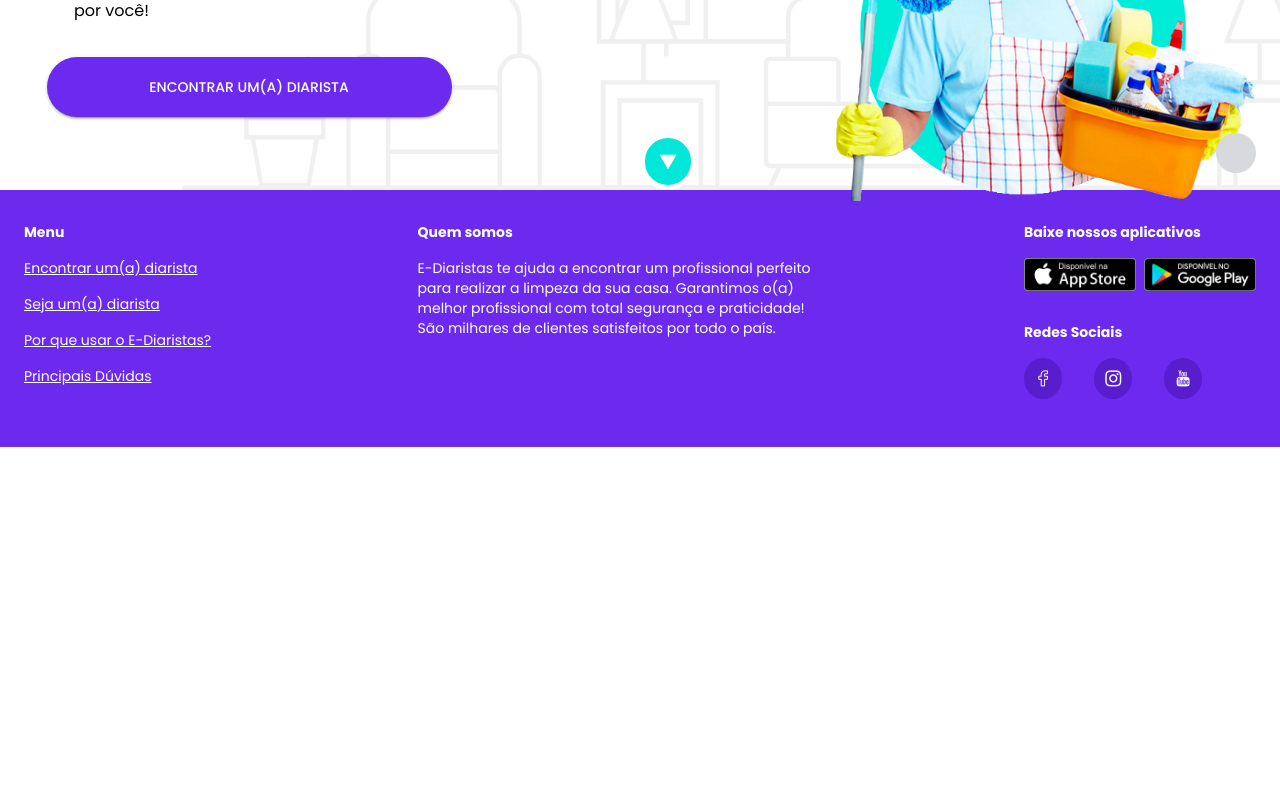
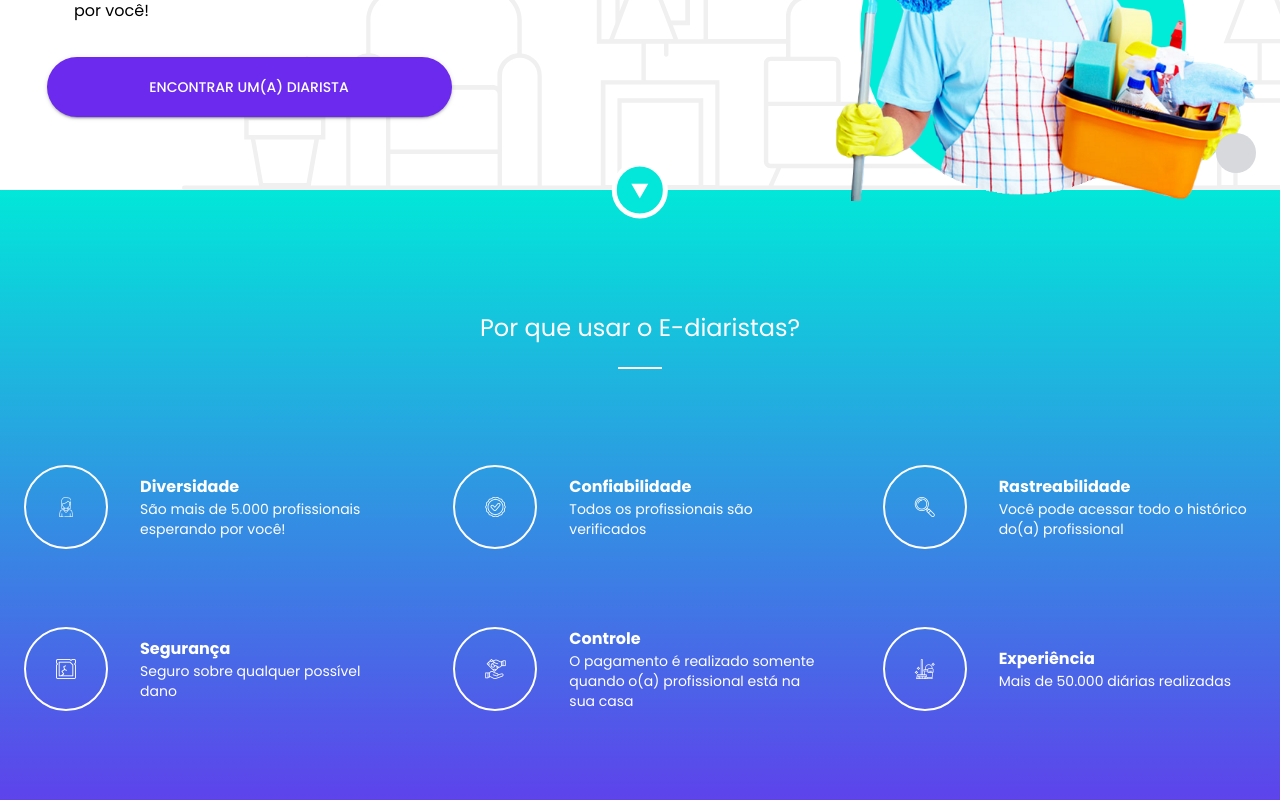
Before and after one commit to TiagoLobo77/treinaweb-multistack-ediaristas-react, a Next.js app: page / in a window 1280 px wide. Shown: the part 360-1160 px from the top of the page. Before the commit the page ends 807 px from the top, so only its background shows below. Built offline with nearby package versions, Linux system fonts and the light colour scheme.

Commit message:
Criação da Home - Parte 2

```diff
--- a/src/ui/partials/index/_advantages.styled.tsx
+++ b/src/ui/partials/index/_advantages.styled.tsx
@@ -0,0 +1,88 @@
+import { styled } from "@material-ui/core/styles";
+import { List, ListItemText, Avatar, Divider } from "@material-ui/core";
+
+export const GradientBackground = styled("section")`
+  background: ${({ theme }) =>
+    "linear-gradient(180deg, " +
+    theme.palette.secondary.main +
+    " 0%, " +
+    theme.palette.primary.main +
+    " 100%)"};
+  color: ${({ theme }) => theme.palette.primary.contrastText};
+  padding-bottom: ${({ theme }) => theme.spacing(20)};
+`;
+
+export const SectionTitle = styled("h2")`
+  position: relative;
+  text-align: center;
+  font-size: ${({ theme }) => theme.typography.h6.fontSize};
+  font-weight: normal;
+  margin: 0;
+  padding: ${({ theme }) => theme.spacing(7) + " 0 " + theme.spacing(4)};
+  &::after {
+    content: "";
+    position: absolute;
+    width: 44px;
+    height: 2px;
+    background-color: currentColor;
+    bottom: ${({ theme }) => theme.spacing(2)};
+    left: 50%;
+    transform: translateX(-50%);
+  }
+
+  ${({ theme }) => theme.breakpoints.up("md")} {
+    font-size: ${({ theme }) => theme.typography.h5.fontSize};
+    padding: ${({ theme }) => theme.spacing(15) + " 0 " + theme.spacing(13)};
+    &::after {
+      bottom: ${({ theme }) => theme.spacing(10)};
+    }
+  }
+`;
+
+export const ListStyled = styled(List)`
+  ${({ theme }) => theme.breakpoints.up("md")} {
+    display: grid;
+    grid-template-columns: repeat(auto-fit, minmax(280px, 1fr));
+    gap: ${({ theme }) => theme.spacing(7)};
+  }
+`;
+
+export const ListItemTextStyled = styled(ListItemText)`
+  .MuiListItemText-primary {
+    font-weight: bold;
+  }
+  .MuiListItemText-secondary {
+    color: currentColor;
+  }
+`;
+
+export const AvatarStyled = styled(Avatar)`
+  background-color: transparent;
+  border: 2px solid currentColor;
+  padding: 2px;
+  margin-right: ${({ theme }) => theme.spacing(2)};
+  box-sizing: content-box;
+
+  i {
+    font-size: 25;
+  }
+
+  ${({ theme }) => theme.breakpoints.up("md")} {
+    padding: 20px;
+    margin-right: ${({ theme }) => theme.spacing(4)};
+
+    i {
+      font-size: 50;
+    }
+  }
+`;
+
+export const ListDivider = styled(Divider)`
+  &.MuiDivider-root {
+    border-color: rgba(255, 255, 255, 0.25);
+
+    ${({ theme }) => theme.breakpoints.up("md")} {
+      display: none;
+    }
+  }
+`;
--- a/src/ui/partials/index/_advantages.tsx
+++ b/src/ui/partials/index/_advantages.tsx
@@ -1,5 +1,75 @@
+import React from "react";
+import { ListItem, ListItemAvatar, Container } from "@material-ui/core";
+import {
+  GradientBackground,
+  SectionTitle,
+  ListStyled,
+  ListItemTextStyled,
+  AvatarStyled,
+  ListDivider,
+} from "./_advantages.styled";
+
+const advantagesList = [
+  {
+    icon: "twf-woman",
+    title: "Diversidade",
+    description: "São mais de 5.000 profissionais esperando por você!",
+  },
+  {
+    icon: "twf-certificate",
+    title: "Confiabilidade",
+    description: "Todos os profissionais são verificados",
+  },
+  {
+    icon: "twf-search-2",
+    title: "Rastreabilidade",
+    description: "Você pode acessar todo o histórico do(a) profissional",
+  },
+  {
+    icon: "twf-frame-broken",
+    title: "Segurança",
+    description: "Seguro sobre qualquer possível dano",
+  },
+  {
+    icon: "twf-payment",
+    title: "Controle",
+    description:
+      "O pagamento é realizado somente quando o(a) profissional está na sua casa",
+  },
+  {
+    icon: "twf-broom-bucket",
+    title: "Experiência",
+    description: "Mais de 50.000 diárias realizadas",
+  },
+];
+
 const Advantages = () => {
-  return <div></div>;
+  return (
+    <GradientBackground>
+      <Container>
+        <SectionTitle>Por que usar o E-diaristas?</SectionTitle>
+
+        <ListStyled>
+          {advantagesList.map((item, index) => (
+            <React.Fragment key={item.icon}>
+              {index !== 0 && <ListDivider />}
+              <ListItem disableGutters>
+                <ListItemAvatar>
+                  <AvatarStyled>
+                    <i className={item.icon} />
+                  </AvatarStyled>
+                </ListItemAvatar>
+                <ListItemTextStyled
+                  primary={item.title}
+                  secondary={item.description}
+                />
+              </ListItem>
+            </React.Fragment>
+          ))}
+        </ListStyled>
+      </Container>
+    </GradientBackground>
+  );
 };
 
 export default Advantages;
--- a/src/ui/partials/index/_presentation.styled.tsx
+++ b/src/ui/partials/index/_presentation.styled.tsx
@@ -40,7 +40,6 @@ export const ContainerStyled = styled(Container)`
     gap: ${({ theme }) => theme.spacing(4)};
     align-items: center;
     align-content: center;
-    justify-content: center;
     justify-content: space-between;
     justify-items: center;
     min-height: 450px;
@@ -53,7 +52,7 @@ export const SectionTitle = styled("h1")`
   margin: 0;
 
   em {
-    font: inherit;
+    font-style: inherit;
   }
 
   .twf-search {
@@ -129,7 +128,6 @@ export const SectionPictureContainer = styled("div")`
     width: 130px;
     height: 130px;
     background-color: ${({ theme }) => theme.palette.primary.main};
-
     z-index: 2;
   }
 
@@ -148,9 +146,9 @@ export const SectionPictureContainer = styled("div")`
 
 export const BottomButton = styled("span")`
   position: absolute;
-  bottom: 0%;
+  bottom: 0;
   left: 50%;
-  transform: translateX(-50%, 50%);
+  transform: translate(-50%, 50%);
   background-color: ${({ theme }) => theme.palette.secondary.main};
   padding: 11px 12px;
   border-radius: 50px;
--- a/src/ui/partials/index/_presentation.tsx
+++ b/src/ui/partials/index/_presentation.tsx
@@ -19,6 +19,7 @@ const Presentation = () => {
         : "/img/home/janitor.png";
     setCleanerPicture(newCleanerPicture);
   }, []);
+
   return (
     <SectionContainer>
       <ContainerStyled>
@@ -37,6 +38,7 @@ const Presentation = () => {
         >
           Encontrar um(a) diarista
         </SectionButton>
+
         <SectionPictureContainer>
           <img src={cleanerPicture} />
         </SectionPictureContainer>
```
